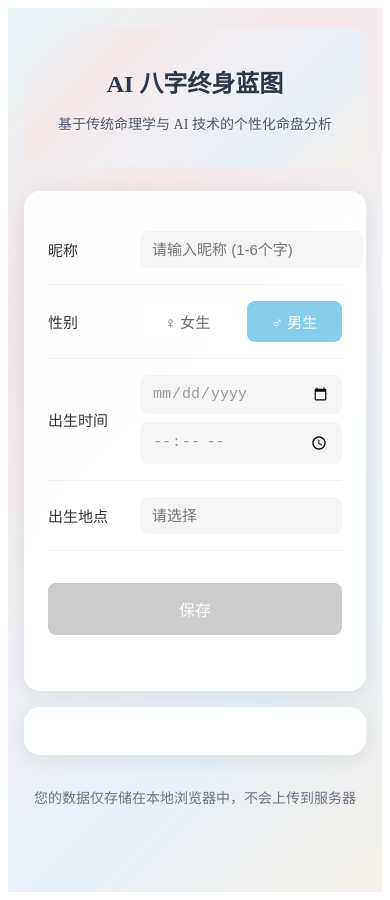
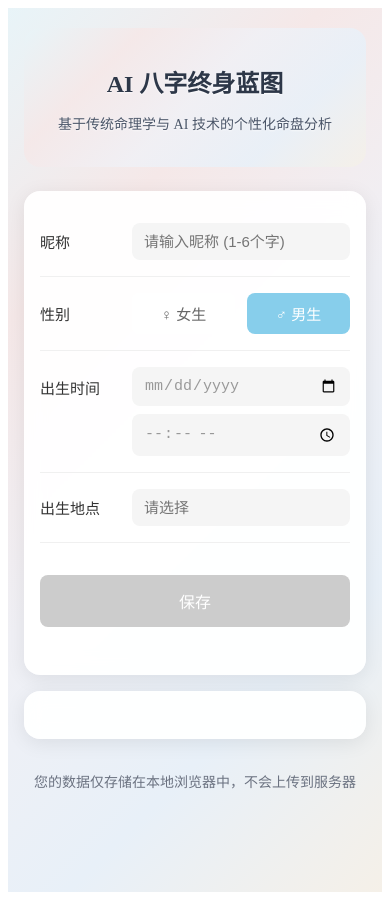
Before and after one commit to Daijunxu/ai-bazi-lifetime-blueprint, a Next.js app: page / in a window 390 px wide. Built offline with nearby package versions, Linux system fonts and the light colour scheme.

Commit message:
Fix: Improve mobile alignment for iPhone 14 Pro Max

```diff
--- a/src/app/page.tsx
+++ b/src/app/page.tsx
@@ -215,9 +215,12 @@ function HomePageContent() {
             backgroundColor: "rgba(255, 255, 255, 0.95)",
             borderRadius: "16px",
             boxShadow: "0 4px 20px rgba(0, 0, 0, 0.08)",
-            padding: "24px",
+            padding: "clamp(16px, 4vw, 24px)",
             backdropFilter: "blur(10px)",
             marginBottom: "16px",
+            width: "100%",
+            boxSizing: "border-box",
+            overflow: "hidden",
           }}
         >
           <BirthForm
--- a/src/components/forms/BirthForm.tsx
+++ b/src/components/forms/BirthForm.tsx
@@ -132,15 +132,19 @@ export function BirthForm({ onSubmit, initialData, isLoading = false }: BirthFor
           alignItems: "center",
           padding: "16px 0",
           borderBottom: "1px solid #f0f0f0",
+          width: "100%",
+          boxSizing: "border-box",
         }}
       >
         <label
           htmlFor="name"
           style={{
-            minWidth: "80px",
+            flexShrink: 0,
+            width: "80px",
             fontSize: "15px",
             color: "#333",
             marginRight: "12px",
+            boxSizing: "border-box",
           }}
         >
           昵称
@@ -152,12 +156,15 @@ export function BirthForm({ onSubmit, initialData, isLoading = false }: BirthFor
           onChange={(e) => setFormData({ ...formData, name: e.target.value })}
           style={{
             flex: 1,
+            minWidth: 0,
+            maxWidth: "100%",
             padding: "10px 12px",
             backgroundColor: "#f5f5f5",
             border: "none",
             borderRadius: "8px",
             fontSize: "15px",
             outline: "none",
+            boxSizing: "border-box",
           }}
           placeholder="请输入昵称 (1-6个字)"
         />
@@ -170,24 +177,38 @@ export function BirthForm({ onSubmit, initialData, isLoading = false }: BirthFor
           alignItems: "center",
           padding: "16px 0",
           borderBottom: "1px solid #f0f0f0",
+          width: "100%",
+          boxSizing: "border-box",
         }}
       >
         <label
           style={{
-            minWidth: "80px",
+            flexShrink: 0,
+            width: "80px",
             fontSize: "15px",
             color: "#333",
             marginRight: "12px",
+            boxSizing: "border-box",
           }}
         >
           性别
         </label>
-        <div style={{ flex: 1, display: "flex", gap: "12px" }}>
+        <div
+          style={{
+            flex: 1,
+            minWidth: 0,
+            maxWidth: "100%",
+            display: "flex",
+            gap: "12px",
+            boxSizing: "border-box",
+          }}
+        >
           <button
             type="button"
             onClick={() => setFormData({ ...formData, gender: "female" })}
             style={{
               flex: 1,
+              minWidth: 0,
               padding: "10px 16px",
               backgroundColor: formData.gender === "female" ? "#FFB6C1" : "#ffffff",
               color: formData.gender === "female" ? "#ffffff" : "#666",
@@ -197,6 +218,7 @@ export function BirthForm({ onSubmit, initialData, isLoading = false }: BirthFor
               fontWeight: formData.gender === "female" ? 500 : 400,
               cursor: "pointer",
               transition: "all 0.2s",
+              boxSizing: "border-box",
             }}
           >
             ♀ 女生
@@ -206,6 +228,7 @@ export function BirthForm({ onSubmit, initialData, isLoading = false }: BirthFor
             onClick={() => setFormData({ ...formData, gender: "male" })}
             style={{
               flex: 1,
+              minWidth: 0,
               padding: "10px 16px",
               backgroundColor: formData.gender === "male" ? "#87CEEB" : "#ffffff",
               color: formData.gender === "male" ? "#ffffff" : "#666",
@@ -215,6 +238,7 @@ export function BirthForm({ onSubmit, initialData, isLoading = false }: BirthFor
               fontWeight: formData.gender === "male" ? 500 : 400,
               cursor: "pointer",
               transition: "all 0.2s",
+              boxSizing: "border-box",
             }}
           >
             ♂ 男生
@@ -226,23 +250,36 @@ export function BirthForm({ onSubmit, initialData, isLoading = false }: BirthFor
       <div
         style={{
           display: "flex",
-          alignItems: "center",
+          alignItems: "flex-start",
           padding: "16px 0",
           borderBottom: "1px solid #f0f0f0",
+          width: "100%",
+          boxSizing: "border-box",
         }}
       >
         <label
           htmlFor="birthTime"
           style={{
-            minWidth: "80px",
+            flexShrink: 0,
+            width: "80px",
             fontSize: "15px",
             color: "#333",
             marginRight: "12px",
+            paddingTop: "10px",
+            boxSizing: "border-box",
           }}
         >
           出生时间
         </label>
-        <div style={{ flex: 1, position: "relative", minWidth: 0 }}>
+        <div
+          style={{
+            flex: 1,
+            position: "relative",
+            minWidth: 0,
+            maxWidth: "100%",
+            boxSizing: "border-box",
+          }}
+        >
           <input
             type="date"
             id="birthDate"
@@ -262,6 +299,8 @@ export function BirthForm({ onSubmit, initialData, isLoading = false }: BirthFor
               color: formData.birthDate ? "#333" : "#999",
               marginBottom: "8px",
               boxSizing: "border-box",
+              WebkitAppearance: "none",
+              appearance: "none",
             }}
           />
           <input
@@ -281,6 +320,8 @@ export function BirthForm({ onSubmit, initialData, isLoading = false }: BirthFor
               outline: "none",
               color: formData.birthTime ? "#333" : "#999",
               boxSizing: "border-box",
+              WebkitAppearance: "none",
+              appearance: "none",
             }}
           />
         </div>
@@ -294,20 +335,32 @@ export function BirthForm({ onSubmit, initialData, isLoading = false }: BirthFor
           padding: "16px 0",
           borderBottom: "1px solid #f0f0f0",
           position: "relative",
+          width: "100%",
+          boxSizing: "border-box",
         }}
       >
         <label
           htmlFor="birthCity"
           style={{
-            minWidth: "80px",
+            flexShrink: 0,
+            width: "80px",
             fontSize: "15px",
             color: "#333",
             marginRight: "12px",
+            boxSizing: "border-box",
           }}
         >
           出生地点
         </label>
-        <div style={{ flex: 1, position: "relative", minWidth: 0 }}>
+        <div
+          style={{
+            flex: 1,
+            position: "relative",
+            minWidth: 0,
+            maxWidth: "100%",
+            boxSizing: "border-box",
+          }}
+        >
           <input
             type="text"
             id="birthCity"
```
